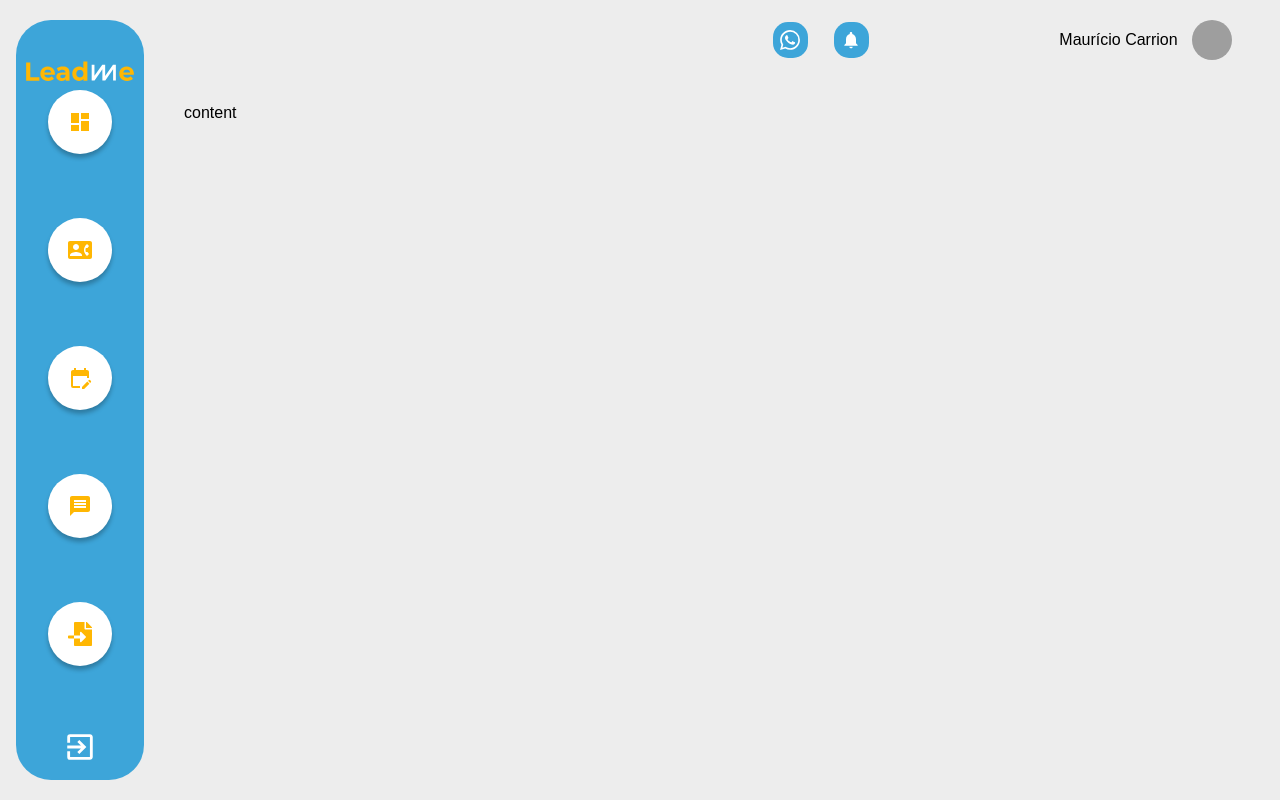
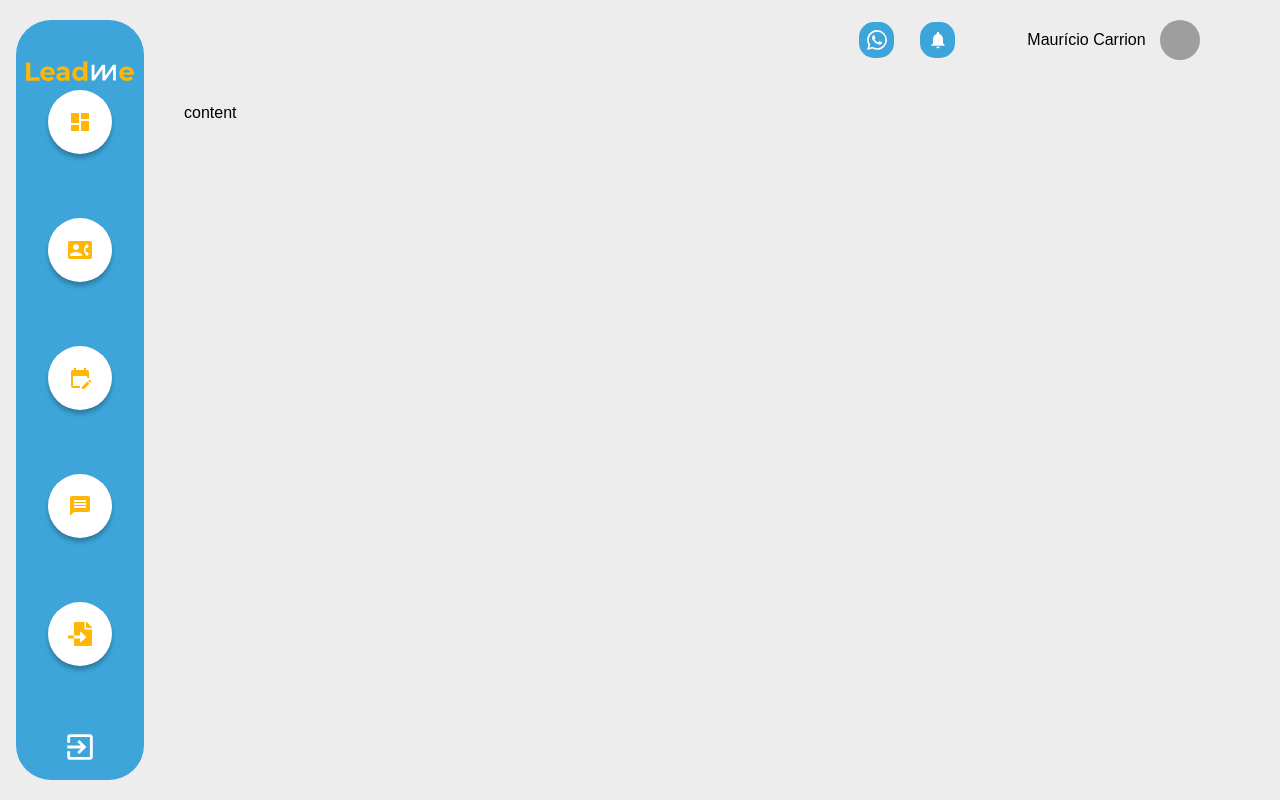
Before and after one commit to Mauricio-Carrion/LeadMeFrontEnd, a Next.js app: page /home in a window 1280 px wide. Built offline with nearby package versions, Linux system fonts and the light colour scheme; grey boxes are pictures that could not be loaded.

Commit message:
Atualizando geader

```diff
--- a/src/app/home/components/HeaderButtons/headerbuttons.module.sass
+++ b/src/app/home/components/HeaderButtons/headerbuttons.module.sass
@@ -1,5 +1,4 @@
 .headerbuttons
   display: flex
   align-items: center
-  width: 15rem
   height: 60%
--- a/src/app/home/components/UserInfo/userinfo.module.sass
+++ b/src/app/home/components/UserInfo/userinfo.module.sass
@@ -16,5 +16,4 @@
   width: 2.5rem
   height: 2.5rem
   border-radius: 100%
-
   align-items: center
--- a/src/app/home/home.module.sass
+++ b/src/app/home/home.module.sass
@@ -17,7 +17,7 @@
   align-items: center
   justify-content: end
   grid-area: header
-  padding: 0 3rem
+  padding: 0 5rem
 
 .content
   grid-area: content
```
